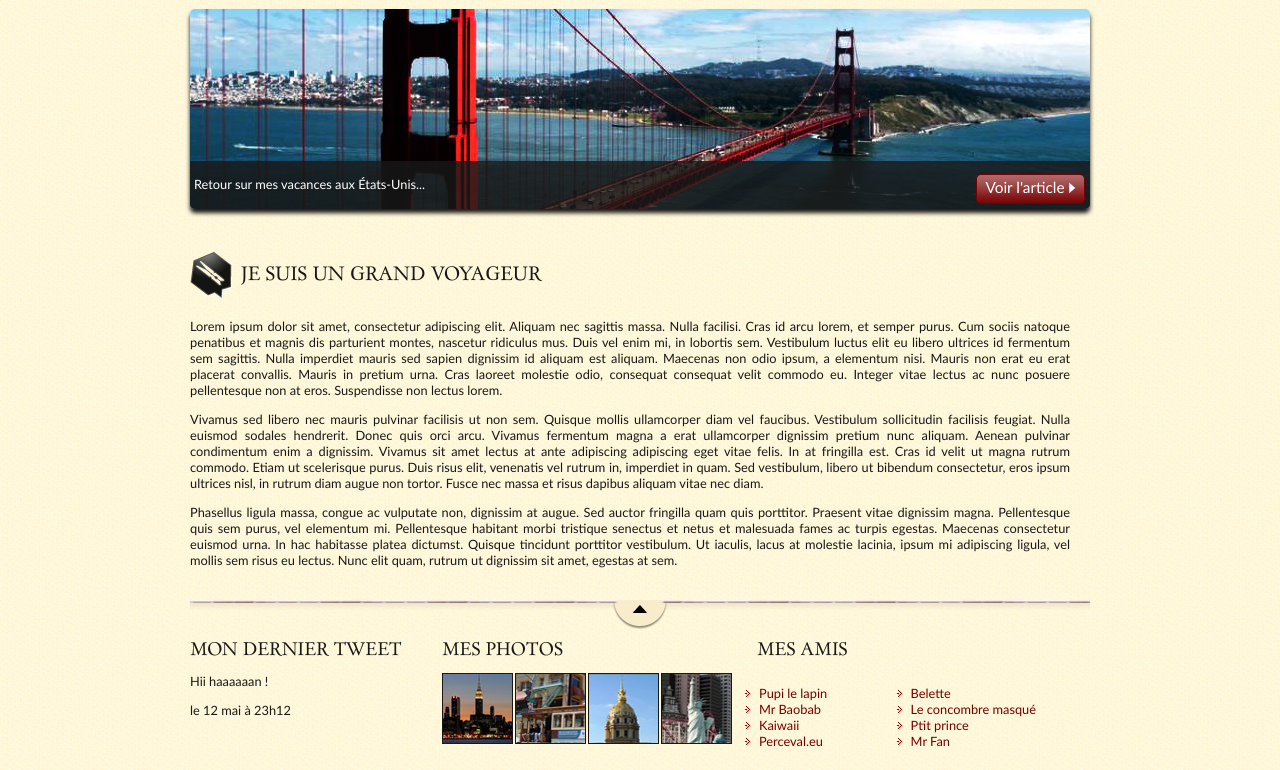
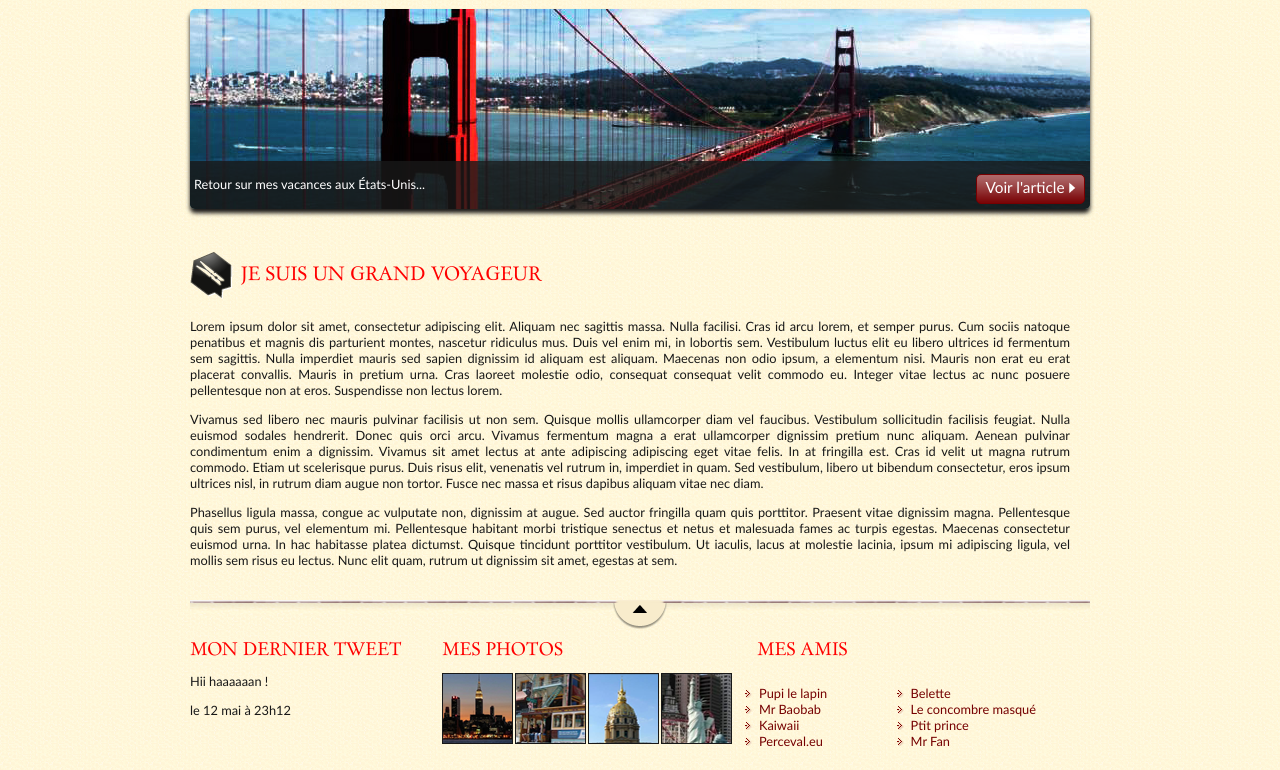
Before and after one commit to ThomasEcalle/git_3_SI_3, a plain HTML site: page index.html in a window 1280 px wide. Shown: the part 124-894 px from the top of the page. Drawn offline with Linux system fonts and the light colour scheme.

Commit message:
Make h1 red

```diff
--- a/style.css
+++ b/style.css
@@ -81,6 +81,11 @@ header h1
     font-size: 2.5em;
     font-weight: normal;
     margin: 0 0 0 10px;
+}
+
+h1
+{
+    color: red;
 }
 
 header h2
```
